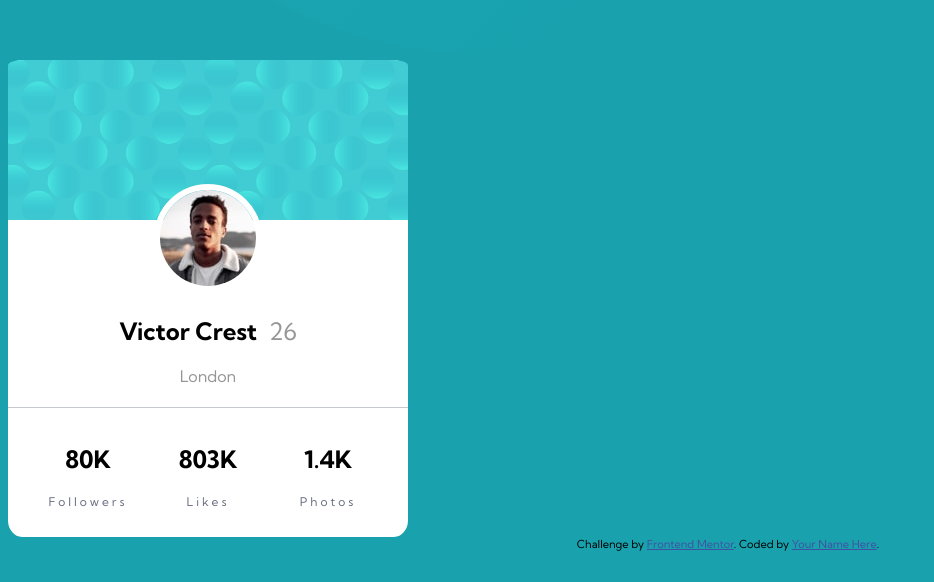
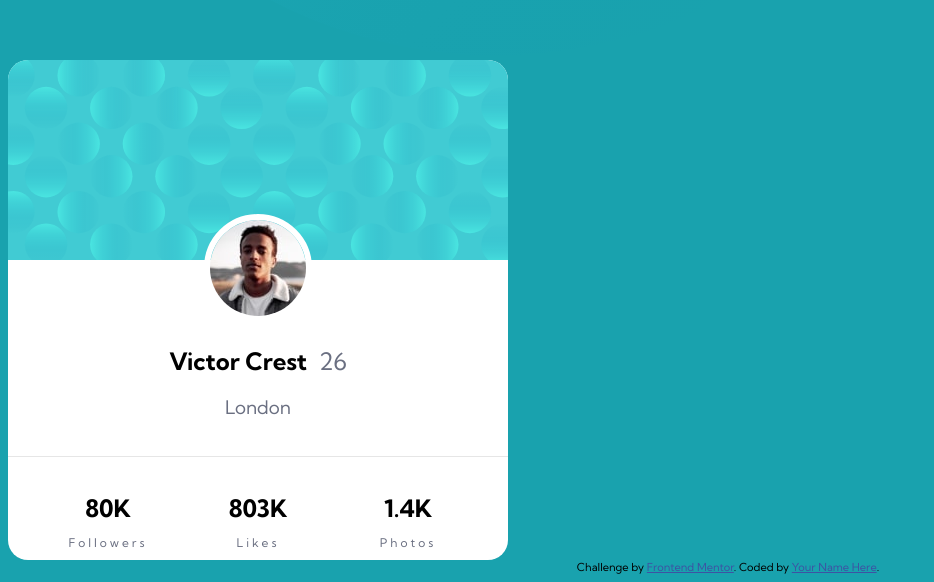
Before and after one commit to laarnib/profile-card-component-main, a plain HTML site: page index.html in a window 1280 px wide. Shown: the part 1912-2494 px from the top of the page, without its empty margins (0-934 px from the left). Before the commit the page ends 2471 px from the top, so only its background shows below. Drawn offline with Linux system fonts and the light colour scheme.

Commit message:
modified border-radius, width, and height  of the profile card, margin of location, and color of border, age, and location

```diff
--- a/css/style.css
+++ b/css/style.css
@@ -5,15 +5,16 @@ body, html {
 }
 
 .profile {
-    width: 400px;
+    width: 500px;
+    height: 500px;
     background-color: white;
-    border-radius: 3.5%;
+    border-radius: 20px;
 }
 
 .bg-card {
     width: 100%;
-    border-top-left-radius: 3.5%;
-    border-top-right-radius: 3.5%;
+    border-top-left-radius: 20px;
+    border-top-right-radius: 20px;
 }
 
 .profile-picture {
@@ -31,7 +32,7 @@ body, html {
 }
 
 .age, .location{
-    color: hsl(0, 0%, 59%);
+    color:hsl(227, 10%, 46%);
     font-weight: 400;
 }
 .age {
@@ -39,11 +40,12 @@ body, html {
 }
 
 .location {
-    margin-top: 1em;
+    margin-top: 0.25em;
+    margin-bottom: 2em;
 }
 
 .profile-stats {
-    border-top: 0.10px solid hsl(227, 10%, 80%);
+    border-top: 0.10px solid hsl(0, 0%, 90%);
     display: flex;
     flex-direction: row;
     justify-content: center;
@@ -64,4 +66,9 @@ body, html {
     font-size: 0.75em;
     color: hsl(227, 10%, 46%);
     letter-spacing: 0.25em;
+    margin-top: 0;
 }
+
+.stats h2 {
+    margin-bottom: 0.5em;
+}
--- a/index.html
+++ b/index.html
@@ -27,7 +27,7 @@
     <div class="profile-name">
       <img src="images/image-victor.jpg" class="profile-picture">
       <h2 class=profile-name>Victor Crest<span class="age">26</span></h2>
-      <h4 class="location">London</h4>
+      <h3 class="location">London</h4>
     </div>
     <div class="profile-stats">
       <div id="followers" class="stats">
```
